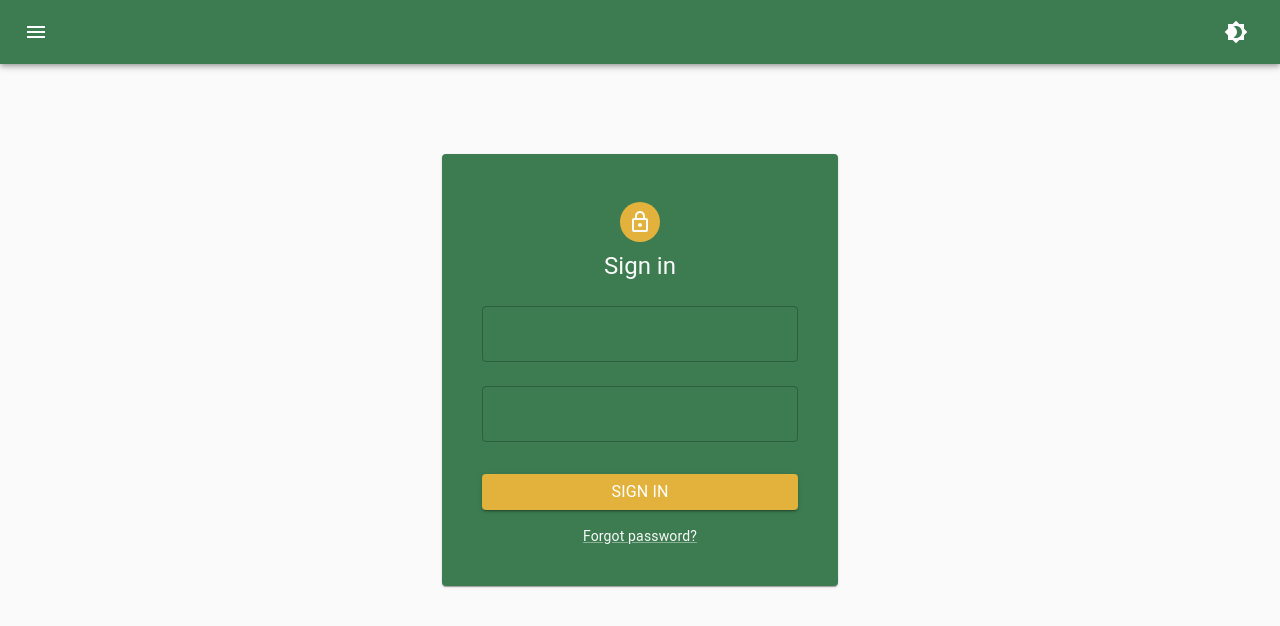
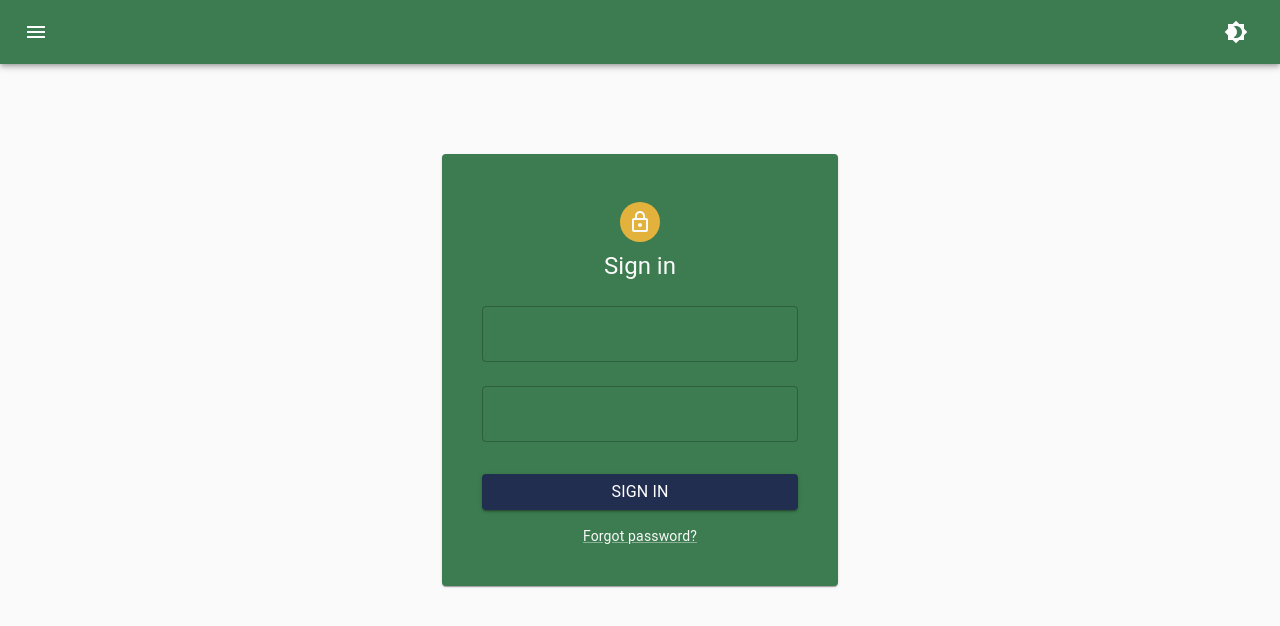
Before and after one commit to Kelso-Shaw/arma-headquarters, a React (Create React App) app: page / in a window 1280 px wide. Shown: the top 626 px of the page. Built offline with nearby package versions, Linux system fonts and the light colour scheme.

Commit message:
Changed: Logout theme

```diff
--- a/src/components/buttons/FormButton.jsx
+++ b/src/components/buttons/FormButton.jsx
@@ -10,7 +10,7 @@ export const FormButton = () => {
 			sx={{
 				mt: 3,
 				mb: 2,
-				bgcolor: "primary.accent",
+				bgcolor: "secondary.main",
 				"&:hover": {
 					bgcolor: "primary.accent",
 				},
--- a/src/components/buttons/Logout.jsx
+++ b/src/components/buttons/Logout.jsx
@@ -17,7 +17,7 @@ const Logout = () => {
 			color="primary"
 			onClick={handleLogout}
 			sx={{
-				bgcolor: "primary.accent",
+				bgcolor: "secondary.main",
 				"&:hover": {
 					bgcolor: "primary.accent",
 				},
```
